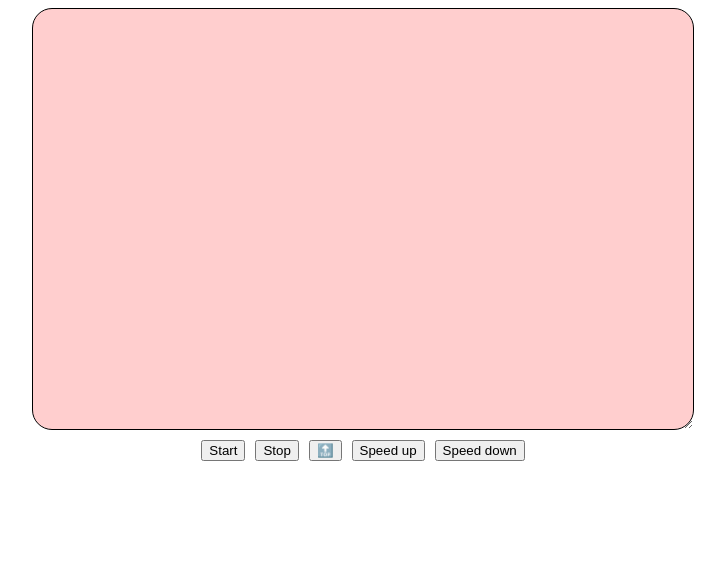
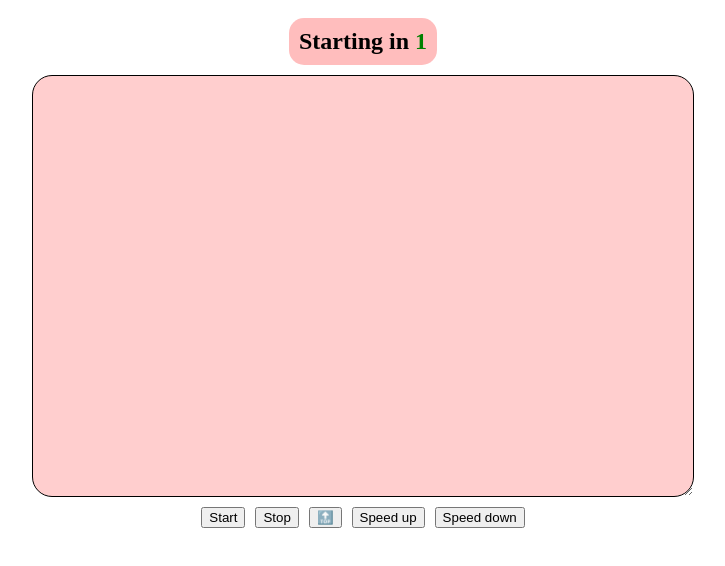
Before and after one commit to kivS/auto-text-scroller, a plain HTML site: page index.html in a window 1280 px wide. Both pictures are taken after a click on the button "Start". Shown: the whole page, without its empty margins (277-1002 px from the left). Drawn offline with Linux system fonts and the light colour scheme.

Commit message:
added delay before starting

```diff
--- a/index.html
+++ b/index.html
@@ -11,6 +11,20 @@
             flex-direction: column;
             justify-content: center;
             align-items: center;
+        }
+
+        .counterContainer{
+            visibility: hidden;
+            font-weight: bold;
+            font-size: x-large;
+            background: #ff000042;
+            padding: 10px;
+            border-radius: 15px;
+            margin: 10px;
+        }
+
+        .counterContainer span{
+            color: green;
         }
 
         #lyricStage{
@@ -45,6 +59,9 @@
 </head>
 <body>
     <!-- <textarea name="" id="" cols="30" rows="10"></textarea> -->
+    <div class="counterContainer">
+        Starting in <span id="counter">3</span>
+    </div>
     <div id="lyricStage" contenteditable="true"></div>
 
     <div id="controlMenu">
@@ -64,6 +81,7 @@
         window.number_of_pixels_to_scroll = 10;
         window.scroll_interval_in_ms = 1000;
         window.is_running = false;
+        window.startDelay = 3000;
 
         function endScroll() {
             console.debug('Stopping scroll!');
@@ -74,6 +92,7 @@
 
         function startScroll() {
             window.is_running = true;
+
             window.scrollIntervalID = setInterval(() => {
 
                 console.debug(`scrollTop: ${lyricStage.scrollTop}px`);
@@ -112,7 +131,22 @@
                 console.debug('scrollIntervalID already running...')
                 return;
             }
-            startScroll();
+
+            let counterElement = $('#counter');
+            counterElement.innerText = startDelay/1000;
+            $('.counterContainer').style.visibility = "visible";
+
+            let tickTack = setInterval(() =>{
+                console.debug('tick tock..')
+                counterElement.innerText = parseInt(counterElement.innerText) >= 0 ? parseInt(counterElement.innerText) - 1 : 0;
+            }, 1000)
+
+            setTimeout(() => {
+                startScroll();
+                clearInterval(tickTack);
+                $('.counterContainer').style.visibility = "hidden";
+            }, window.startDelay);
+
         })
 
         $('#stop').addEventListener('click', (e) =>{
```
